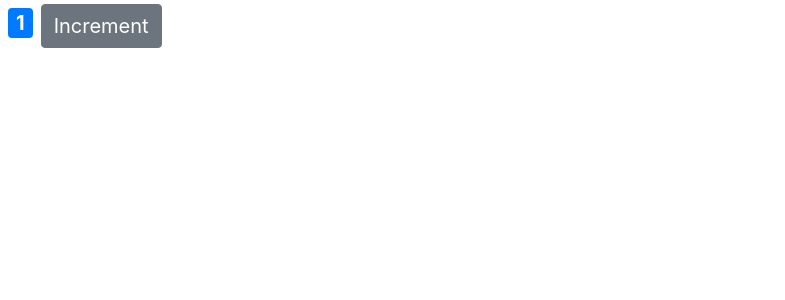
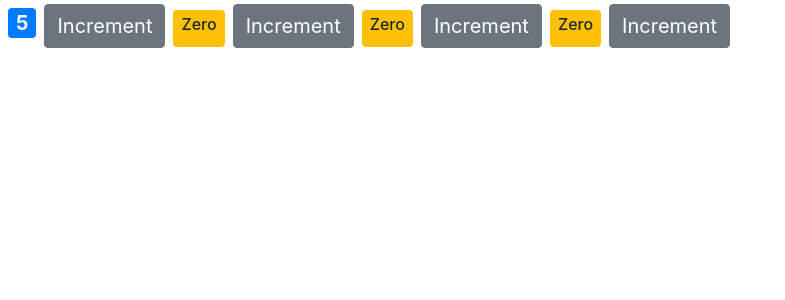
Before and after one commit to RishabhVerma098/counter-app, a React (Create React App) app in the folder counter-with-mosh/: page / in a window 1280 px wide. Shown: the top 300 px of the page, without its empty margins (0-785 px from the left). Built offline with nearby package versions, Linux system fonts and the light colour scheme.

Commit message:
added counters to act like a wrapper to our counter

```diff
--- a/counter-with-mosh/src/components/counter.jsx
+++ b/counter-with-mosh/src/components/counter.jsx
@@ -4,6 +4,7 @@
 // in curly braces we can write any valid javascript code
 // we use className in span instead of class (since class is a registered keyword
 //two ways to add style are shown
+//1:12:59 https://www.youtube.com/watch?v=Ke90Tje7VS0&t=1561s passing event agument for handleIncrement function
 class Counter extends Component {
   /*
   don't know about this ... something related to binding event handler
@@ -13,10 +14,9 @@
   }
   alternate solution = just use arrow functions
   */
-
   //other than functions
   state = {
-    count: 1,
+    count: this.props.value,
     tag: ["tag1", "tag2", "tag3"]
   }; //contain any data which the components need..(property)
 
--- /dev/null
+++ b/counter-with-mosh/src/components/counters.jsx
@@ -0,0 +1,25 @@
+import React, { Component } from "react";
+import Counter from "./counter";
+class Counters extends Component {
+  state = {
+    counters: [
+      { id: 1, value: 5 },
+      { id: 2, value: 0 },
+      { id: 3, value: 0 },
+      { id: 4, value: 0 }
+    ]
+  };
+  render() {
+    return (
+      <div>
+        {this.state.counters.map(count => (
+          <Counter key={count.id} value={count.value} />
+          //these key,value,selected(added before) are the properties that we define for counter.jsx (this.props)
+          //key are special type of props they are not accesable
+        ))}
+      </div>
+    );
+  }
+}
+
+export default Counters;
--- a/counter-with-mosh/src/index.js
+++ b/counter-with-mosh/src/index.js
@@ -4,9 +4,9 @@
 import App from "./App";
 import * as serviceWorker from "./serviceWorker";
 import "bootstrap/dist/css/bootstrap.css";
-import Counter from "./components/counter";
+import Counters from "./components/counters";
 
-ReactDOM.render(<Counter />, document.getElementById("root"));
+ReactDOM.render(<Counters />, document.getElementById("root"));
 
 // If you want your app to work offline and load faster, you can change
 // unregister() to register() below. Note this comes with some pitfalls.
```
